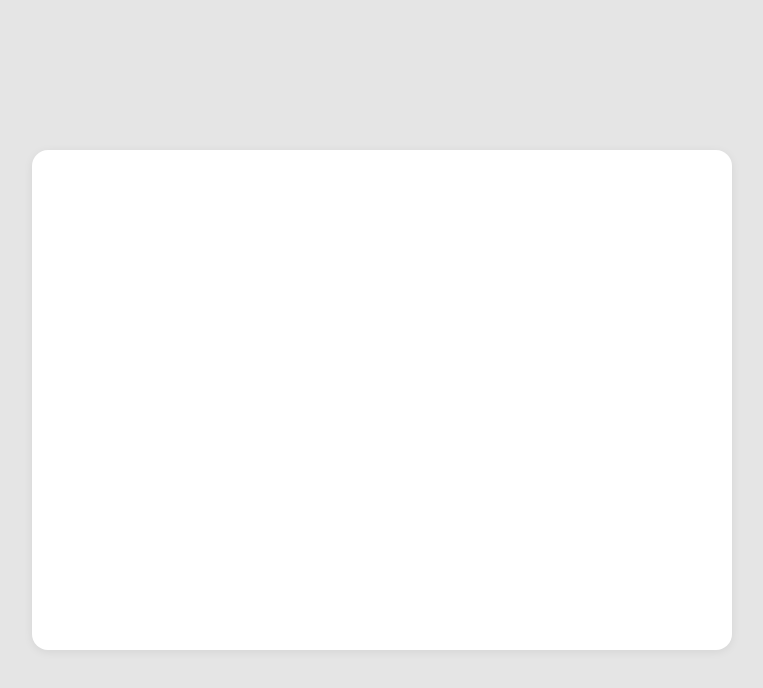
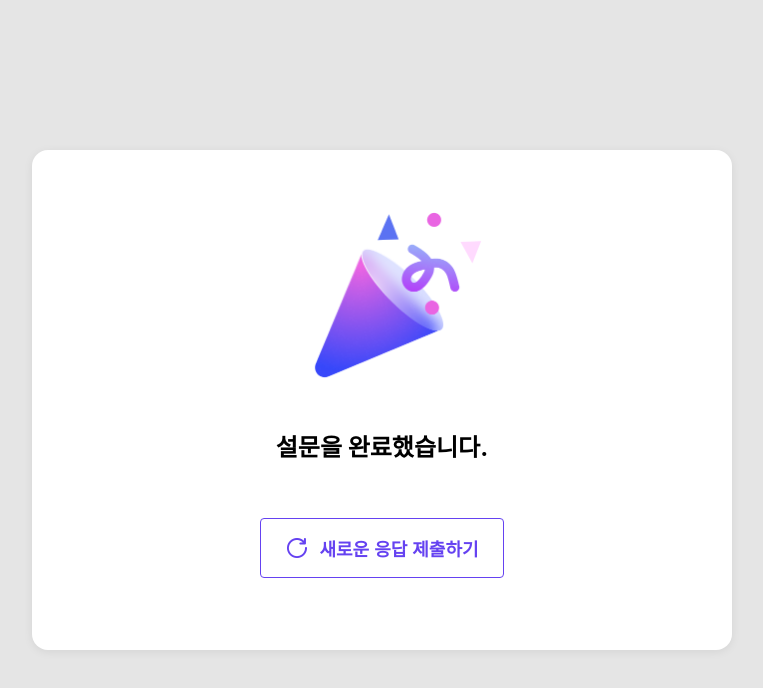
Before and after one commit to studypie-learning/survey-pie, a React (Create React App) app: page /done/1 in a window 1280 px wide. Before the commit this address had no page. Shown: the top 688 px of the page, without its empty margins (258-1021 px from the left). Built offline with nearby package versions, Linux system fonts and the light colour scheme.

Commit message:
14-1. 응답 완료 페이지 구현

```diff
--- a/src/App.js
+++ b/src/App.js
@@ -9,7 +9,7 @@
     <AppWrapper>
       <Box>
         <Routes>
-          <Route path="/done" element={<CompletionPage />} />
+          <Route path="/done/:surveyId" element={<CompletionPage />} />
           <Route path="/survey/:surveyId" element={<SurveyPage />}>
             <Route path=":step" element={<SurveyPage />} />
           </Route>
--- a/src/components/ActionButtons/index.js
+++ b/src/components/ActionButtons/index.js
@@ -1,3 +1,4 @@
+import { useState } from 'react';
 import { useNavigate } from 'react-router-dom';
 import { useRecoilValue } from 'recoil';
 import styled from 'styled-components';
@@ -13,6 +14,7 @@
   const step = useStep();
   const surveyId = useSurveyId();
   const answers = useAnswers();
+  const [isPosting, setIsPosting] = useState(false);
   const questionsLength = useRecoilValue(questionsLengthState);
 
   const isLast = questionsLength - 1 === step;
@@ -22,7 +24,7 @@
     <ActionButtonsWrapper>
       {step === 0 || (
         <Button
-          type="TERTIARY"
+          type="SECONDARY"
           onClick={() => {
             navigate(`${step - 1}`);
           }}
@@ -34,11 +36,19 @@
         <Button
           type="PRIMARY"
           onClick={() => {
-            postAnswers(surveyId, answers);
-            navigate('/done');
+            setIsPosting(true);
+            postAnswers(surveyId, answers)
+              .then(() => {
+                navigate(`/done/${surveyId}`);
+              })
+              .catch((err) => {
+                alert('에러가 발생했습니다. 다시 시도해주세요.');
+                setIsPosting(false);
+              });
           }}
+          disabled={isPosting}
         >
-          제출
+          {isPosting ? '제출 중입니다...' : '제출'}
         </Button>
       ) : (
         <Button
--- a/src/components/Button/index.js
+++ b/src/components/Button/index.js
@@ -10,13 +10,14 @@
 
 const Button = styled.button`
   padding: 16px 24px;
-  width: 200px;
+  min-width: 200px;
 
   color: ${({ type }) => colorMap[type].BUTTON.DEFAULT.COLOR};
   background: ${({ type }) => colorMap[type].BUTTON.DEFAULT.BACKGROUND};
   border-radius: 4px;
   border: none;
   font-weight: bold;
+  font-size: 18px;
   border: ${({ type }) =>
     type === 'TERTIARY'
       ? `1px solid ${TERTIARY.BUTTON.DEFAULT.BORDER}`
--- a/src/pages/CompletionPage/index.js
+++ b/src/pages/CompletionPage/index.js
@@ -1,19 +1,48 @@
-import axios from 'axios';
-import { useRecoilValue } from 'recoil';
+import { useNavigate } from 'react-router-dom';
 import styled from 'styled-components';
 
-import testWithComma from '../../stores/test/testWithComma';
+import congrats from '../../assets/congrats.png';
+import reload from '../../assets/reload.png';
+import Button from '../../components/Button';
+import useSurveyId from '../../hooks/useSurveyId';
 
 function CompletionPage() {
-  const test = useRecoilValue(testWithComma);
+  const surveyId = useSurveyId();
+  const navigate = useNavigate();
 
-  axios.get('http://localhost:3001/surveys').then((res) => {
-    console.log('res', res.data);
-  });
+  return (
+    <CompletionPageWrapper>
+      <img src={congrats} alt="" width="209" height="204" />
+      <MidText>설문을 완료했습니다.</MidText>
 
-  return <CompletionPageWrapper>{test}</CompletionPageWrapper>;
+      <ReloadButton
+        type="TERTIARY"
+        onClick={() => {
+          navigate(`/survey/${surveyId}/0`);
+        }}
+      >
+        <img src={reload} alt="" width="24" height="24" />
+        새로운 응답 제출하기
+      </ReloadButton>
+    </CompletionPageWrapper>
+  );
 }
 
-const CompletionPageWrapper = styled.div``;
+const CompletionPageWrapper = styled.div`
+  width: 100%;
+  text-align: center;
+`;
+const MidText = styled.div`
+  font-weight: bold;
+  font-size: 24px;
+  line-height: 28px;
+  margin-top: 16px;
+  margin-bottom: 56px;
+`;
+const ReloadButton = styled(Button)`
+  display: inline-flex;
+  align-items: center;
+  gap: 10px;
+`;
 
 export default CompletionPage;
--- a/src/services/postAnswers.js
+++ b/src/services/postAnswers.js
@@ -1,7 +1,7 @@
 import mainApi from './apis/mainApi';
 
 function postAnswers(surveyId, data) {
-  mainApi.post('/answers', { surveyId, data });
+  return mainApi.post('/answers', { surveyId, data });
 }
 
 export default postAnswers;
--- a/src/stores/test/atom.js
+++ /dev/null
@@ -1,8 +0,0 @@
-import { atom } from 'recoil';
-
-const testState = atom({
-  key: 'testState',
-  default: ['a', 'b', 'c', 'd'],
-});
-
-export default testState;
--- a/src/stores/test/testWithComma.js
+++ /dev/null
@@ -1,14 +0,0 @@
-import { selector } from 'recoil';
-
-import testState from './atom';
-
-const testWithComma = selector({
-  key: 'testWithComma',
-  get: ({ get }) => {
-    const abcdArr = get(testState);
-
-    return abcdArr.join(',');
-  },
-});
-
-export default testWithComma;
```
Also changed, not shown: src/assets/congrats.png (added), src/assets/reload.png (added).
